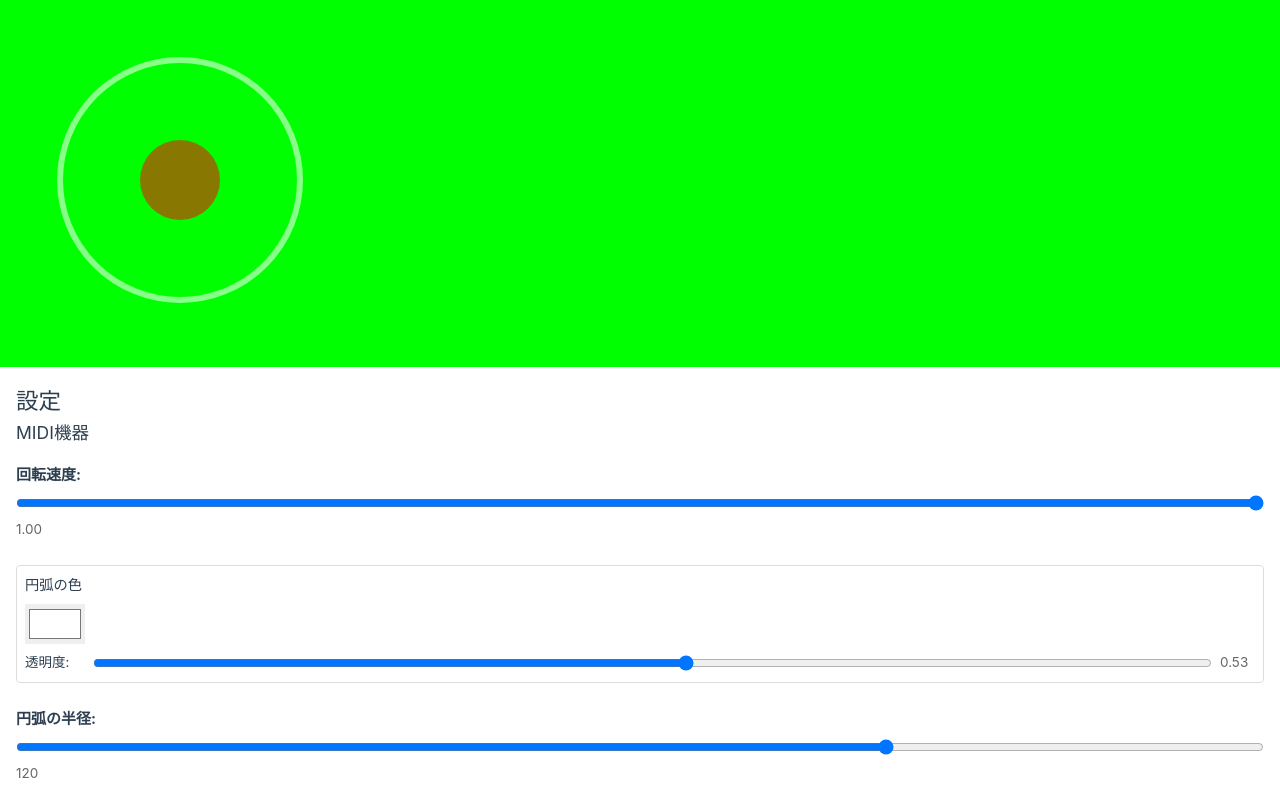
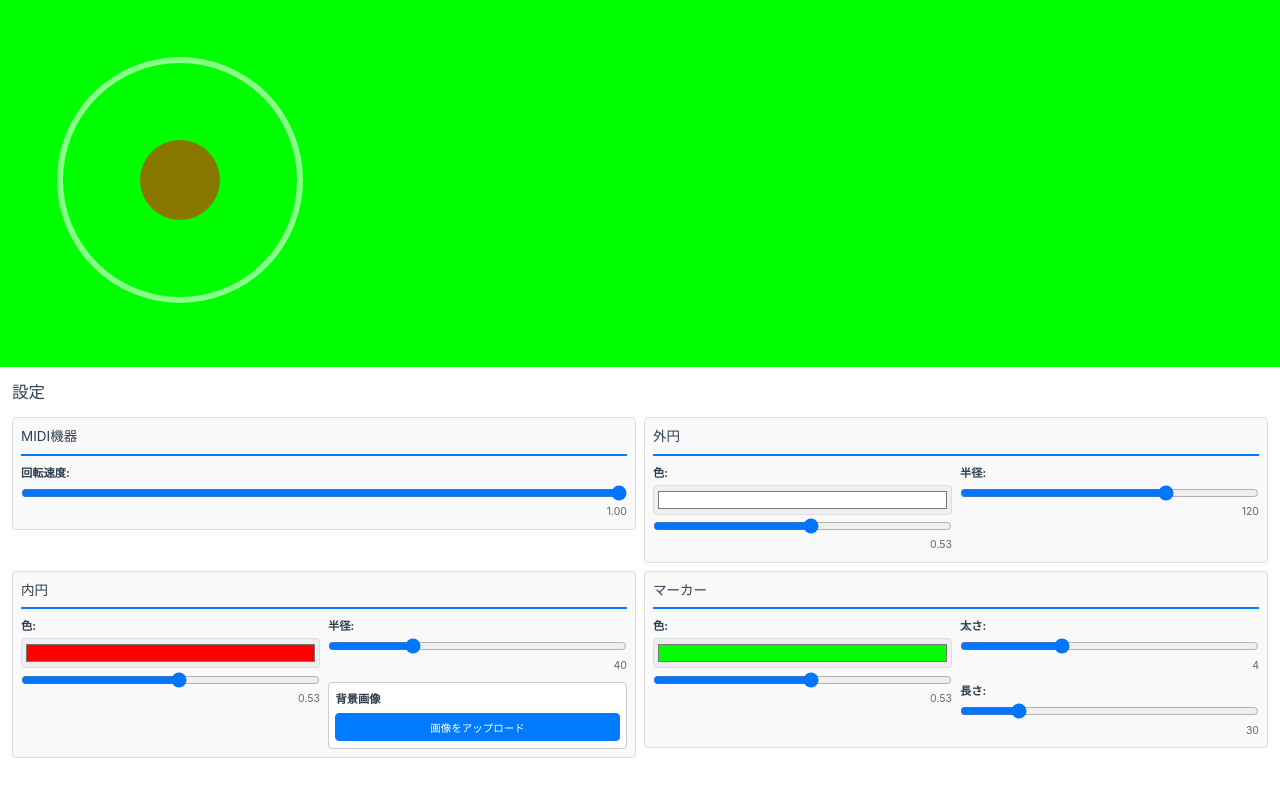
Before and after one commit to voltaney/midi-overlay, a Vue app: page / in a window 1280 px wide. Shown: the top 800 px of the page. Built offline with nearby package versions, Linux system fonts and the light colour scheme.

Commit message:
レイアウトを修正

```diff
--- a/src/components/MidiJog/ColorSettings.vue
+++ b/src/components/MidiJog/ColorSettings.vue
@@ -35,15 +35,12 @@ function updateOpacity(opacityStr: string): void {
 
 <template>
   <div class="color-setting">
-    <h4>{{ label }}</h4>
-    <div class="color-controls">
+    <label>{{ label }}:</label>
     <input
       type="color"
       :value="modelValue.slice(0, 7)"
       @input="updateColor(($event.target as HTMLInputElement).value)"
     />
-      <div class="opacity-control">
-        <label>透明度:</label>
     <input
       type="range"
       :value="getOpacityFromHex(modelValue)"
@@ -54,56 +51,35 @@ function updateOpacity(opacityStr: string): void {
     />
     <span>{{ getOpacityFromHex(modelValue) }}</span>
   </div>
-    </div>
-  </div>
 </template>
 
 <style scoped>
 .color-setting {
   display: flex;
   flex-direction: column;
-  gap: 0.5rem;
-  padding: 0.5rem;
+  gap: 0.2rem;
+}
+
+.color-setting label {
+  font-weight: bold;
+  font-size: 0.75em;
+}
+
+.color-setting input[type='color'] {
+  width: 100%;
+  height: 30px;
   border: 1px solid #ddd;
   border-radius: 4px;
-}
-
-.color-setting h4 {
-  margin: 0;
-  font-size: 0.95em;
-}
-
-.color-controls {
-  display: flex;
-  flex-direction: column;
-  gap: 0.5rem;
-}
-
-.color-controls input[type='color'] {
-  width: 60px;
-  height: 40px;
-  border: none;
   cursor: pointer;
 }
 
-.opacity-control {
-  display: flex;
-  align-items: center;
-  gap: 0.5rem;
+.color-setting input[type='range'] {
+  width: 100%;
 }
 
-.opacity-control label {
-  font-size: 0.9em;
-  min-width: 60px;
-}
-
-.opacity-control input[type='range'] {
-  flex: 1;
-}
-
-.opacity-control span {
-  font-size: 0.9em;
+.color-setting span {
+  font-size: 0.7em;
   color: #666;
-  min-width: 35px;
+  text-align: right;
 }
 </style>
--- a/src/components/MidiJog/MidiJogSettings.vue
+++ b/src/components/MidiJog/MidiJogSettings.vue
@@ -93,9 +93,11 @@ function handleArcRadiusChange(event: Event): void {
 <template>
   <aside>
     <h2>設定</h2>
+
+    <div class="settings-grid">
+      <!-- 回転速度 -->
+      <section class="settings-section">
         <h3>MIDI機器</h3>
-
-    <div class="settings">
         <div class="setting-item">
           <label for="rotationSpeed">回転速度:</label>
           <input
@@ -111,15 +113,19 @@ function handleArcRadiusChange(event: Event): void {
           />
           <span>{{ settings.rotationSpeed.toFixed(2) }}</span>
         </div>
+      </section>
 
+      <!-- 外円（円弧） -->
+      <section class="settings-section">
+        <h3>外円</h3>
+        <div class="two-column-grid">
           <ColorSetting
             :model-value="settings.arcColor"
             @update:model-value="updateSettings({ arcColor: $event })"
-        label="円弧の色"
+            label="色"
           />
-
           <div class="setting-item">
-        <label for="arcRadius">円弧の半径:</label>
+            <label for="arcRadius">半径:</label>
             <input
               id="arcRadius"
               type="range"
@@ -131,35 +137,75 @@ function handleArcRadiusChange(event: Event): void {
             />
             <span>{{ settings.arcRadius }}</span>
           </div>
+        </div>
+      </section>
 
-      <ColorSetting
-        :model-value="settings.markerColor"
-        @update:model-value="updateSettings({ markerColor: $event })"
-        label="マーカーの色"
-      />
-
+      <!-- 内円（ディスク） -->
+      <section class="settings-section">
+        <h3>内円</h3>
+        <div class="two-column-grid">
           <ColorSetting
             :model-value="settings.diskColor"
             @update:model-value="updateSettings({ diskColor: $event })"
-        label="中央ディスクの色"
+            label="色"
           />
-
+          <div class="setting-column">
             <div class="setting-item">
-        <label for="diskRadius">中央ディスクの半径:</label>
+              <label for="diskRadius">半径:</label>
               <input
                 id="diskRadius"
                 type="range"
                 :value="settings.diskRadius"
-          @input="updateSettings({ diskRadius: Number(($event.target as HTMLInputElement).value) })"
+                @input="
+                  updateSettings({ diskRadius: Number(($event.target as HTMLInputElement).value) })
+                "
                 min="10"
                 :max="settings.arcRadius"
                 step="1"
               />
               <span>{{ settings.diskRadius }}</span>
             </div>
+            <div class="image-upload-section">
+              <h4>背景画像</h4>
+              <input
+                ref="fileInputRef"
+                type="file"
+                accept="image/*"
+                @change="handleImageSelect"
+                style="display: none"
+              />
+              <div v-if="settings.diskBackgroundImage" class="image-preview">
+                <img :src="settings.diskBackgroundImage" alt="背景画像プレビュー" />
+                <button @click="handleImageRemove" type="button" class="remove-button">
+                  削除
+                </button>
+              </div>
+              <button
+                v-else
+                @click="openFileDialog"
+                type="button"
+                class="upload-button"
+                :disabled="isUploadingImage"
+              >
+                {{ isUploadingImage ? 'アップロード中...' : '画像をアップロード' }}
+              </button>
+            </div>
+          </div>
+        </div>
+      </section>
 
+      <!-- マーカー -->
+      <section class="settings-section">
+        <h3>マーカー</h3>
+        <div class="two-column-grid">
+          <ColorSetting
+            :model-value="settings.markerColor"
+            @update:model-value="updateSettings({ markerColor: $event })"
+            label="色"
+          />
+          <div class="setting-column">
             <div class="setting-item">
-        <label for="markerWidth">マーカーの太さ:</label>
+              <label for="markerWidth">太さ:</label>
               <input
                 id="markerWidth"
                 type="range"
@@ -173,9 +219,8 @@ function handleArcRadiusChange(event: Event): void {
               />
               <span>{{ settings.markerWidth }}</span>
             </div>
-
             <div class="setting-item">
-        <label for="markerLength">マーカーの長さ:</label>
+              <label for="markerLength">長さ:</label>
               <input
                 id="markerLength"
                 type="range"
@@ -189,32 +234,9 @@ function handleArcRadiusChange(event: Event): void {
               />
               <span>{{ settings.markerLength }}</span>
             </div>
-
-      <div class="image-upload-section">
-        <h4>ディスク背景画像</h4>
-        <input
-          ref="fileInputRef"
-          type="file"
-          accept="image/*"
-          @change="handleImageSelect"
-          style="display: none"
-        />
-
-        <div v-if="settings.diskBackgroundImage" class="image-preview">
-          <img :src="settings.diskBackgroundImage" alt="背景画像プレビュー" />
-          <button @click="handleImageRemove" type="button" class="remove-button">削除</button>
           </div>
-
-        <button
-          v-else
-          @click="openFileDialog"
-          type="button"
-          class="upload-button"
-          :disabled="isUploadingImage"
-        >
-          {{ isUploadingImage ? 'アップロード中...' : '画像をアップロード' }}
-        </button>
         </div>
+      </section>
     </div>
   </aside>
 </template>
@@ -223,24 +245,61 @@ function handleArcRadiusChange(event: Event): void {
 aside {
   display: flex;
   flex-direction: column;
-  padding: 1rem;
+  padding: 0.75rem;
+  height: 100vh;
+  overflow: auto;
 }
 
-.settings {
+aside > h2 {
+  margin: 0 0 0.75rem 0;
+  font-size: 1.1em;
+}
+
+.settings-grid {
+  display: grid;
+  grid-template-columns: repeat(2, 1fr);
+  gap: 0.5rem;
+  align-items: start;
+}
+
+.settings-section {
   display: flex;
   flex-direction: column;
-  gap: 1.5rem;
-  margin-top: 1rem;
+  gap: 0.5rem;
+  padding: 0.5rem;
+  border: 1px solid #ddd;
+  border-radius: 4px;
+  background-color: #f9f9f9;
+}
+
+.settings-section h3 {
+  margin: 0;
+  font-size: 0.9em;
+  padding-bottom: 0.35rem;
+  border-bottom: 2px solid #007bff;
+}
+
+.two-column-grid {
+  display: grid;
+  grid-template-columns: repeat(2, 1fr);
+  gap: 0.5rem;
+}
+
+.setting-column {
+  display: flex;
+  flex-direction: column;
+  gap: 0.5rem;
 }
 
 .setting-item {
   display: flex;
   flex-direction: column;
-  gap: 0.5rem;
+  gap: 0.2rem;
 }
 
 .setting-item label {
   font-weight: bold;
+  font-size: 0.75em;
 }
 
 .setting-item input[type='range'] {
@@ -248,34 +307,37 @@ aside {
 }
 
 .setting-item span {
-  font-size: 0.9em;
+  font-size: 0.7em;
   color: #666;
+  text-align: right;
 }
 
 .image-upload-section {
   display: flex;
   flex-direction: column;
-  gap: 0.5rem;
-  padding: 0.5rem;
-  border: 1px solid #ddd;
+  gap: 0.35rem;
+  padding: 0.4rem;
+  border: 1px solid #ccc;
   border-radius: 4px;
+  background-color: white;
 }
 
 .image-upload-section h4 {
   margin: 0;
-  font-size: 0.95em;
+  font-size: 0.75em;
+  font-weight: bold;
 }
 
 .image-preview {
   display: flex;
   flex-direction: column;
-  gap: 0.5rem;
+  gap: 0.35rem;
   align-items: center;
 }
 
 .image-preview img {
-  width: 100px;
-  height: 100px;
+  width: 60px;
+  height: 60px;
   object-fit: cover;
   border-radius: 50%;
   border: 2px solid #ddd;
@@ -283,13 +345,13 @@ aside {
 
 .upload-button,
 .remove-button {
-  padding: 0.5rem 1rem;
+  padding: 0.35rem 0.6rem;
   border: 1px solid #007bff;
   background-color: #007bff;
   color: white;
   border-radius: 4px;
   cursor: pointer;
-  font-size: 0.9em;
+  font-size: 0.7em;
 }
 
 .upload-button:hover:not(:disabled),
```
Lines whose indentation alone changed are shown as unchanged.
